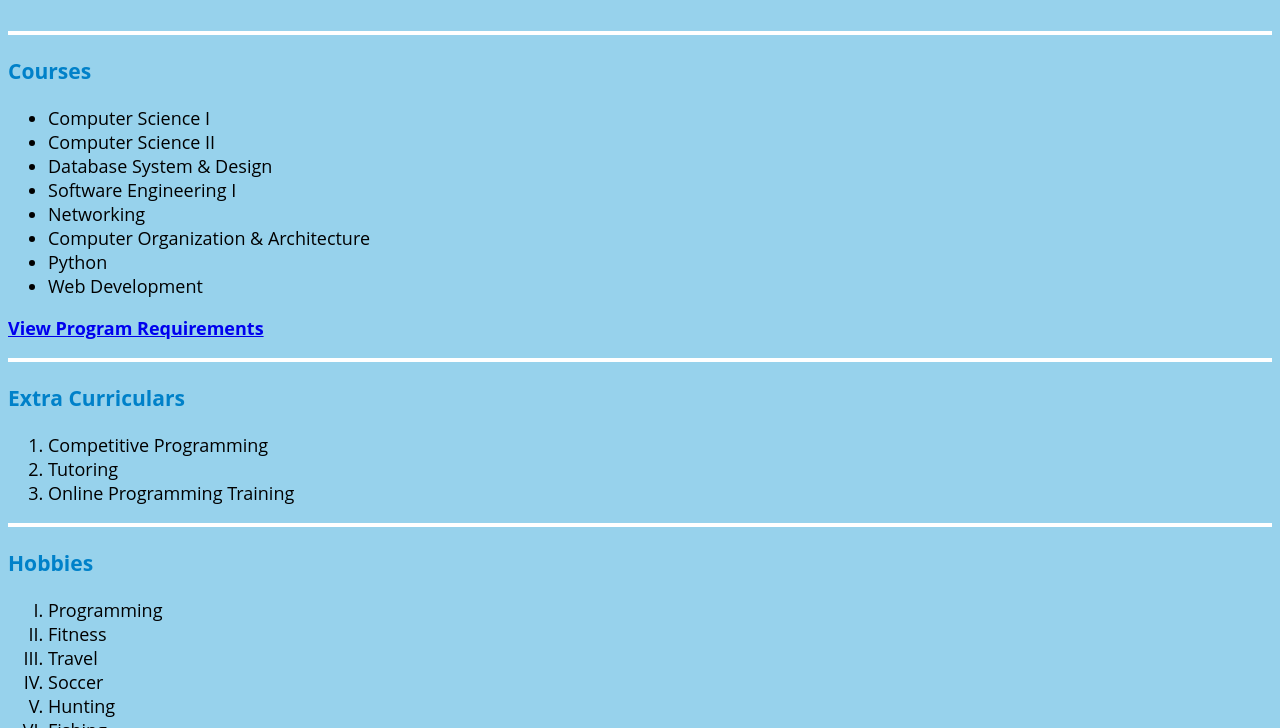
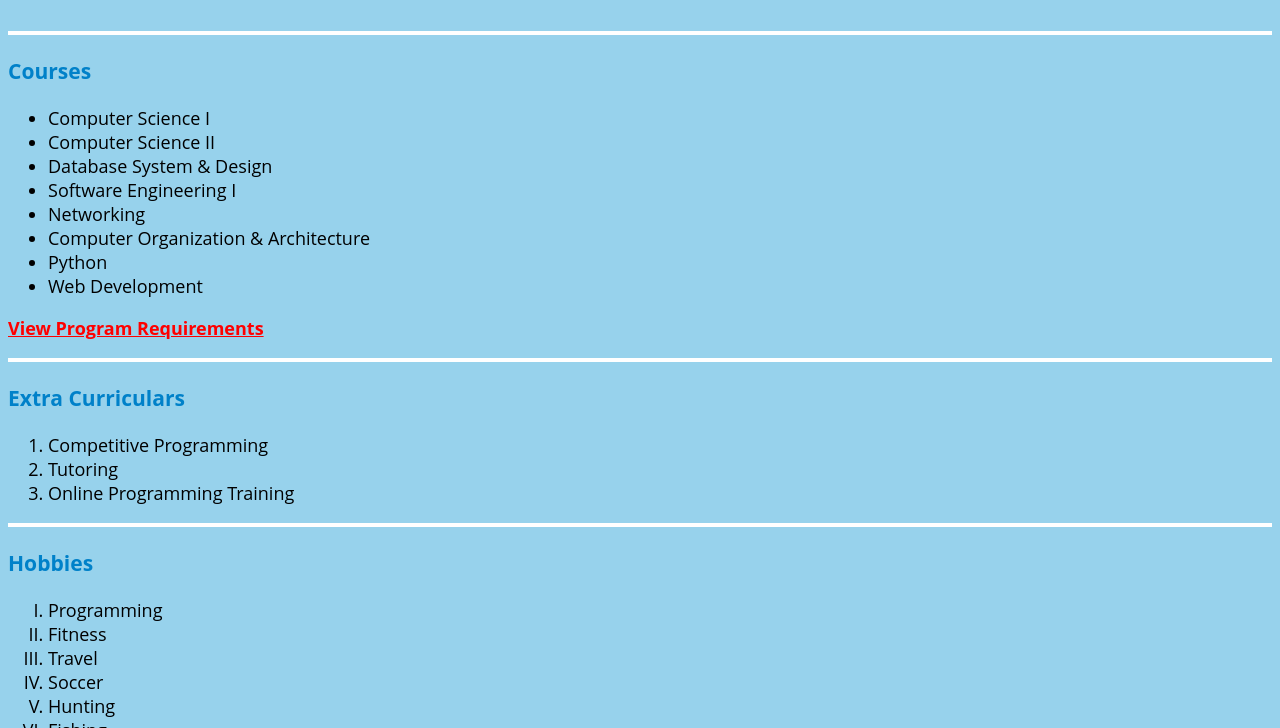
Before and after one commit to zachschm/pw, a plain HTML site: page index.html in a window 1280 px wide. In both pictures the pointer is over the link "View Program Requirements". Shown: the part 739-1467 px from the top of the page. Drawn offline with Linux system fonts and the light colour scheme.

Commit message:
Updated :hover on hyperlinks

```diff
--- a/styles.css
+++ b/styles.css
@@ -1,4 +1,17 @@
 
+/*  Tag selectors should be used broadly
+    ID = can only be used once throughout an entire css / html file
+         should be used sparingly or never should be used
+    Class = Group of related items, can be used as many times as required
+            ID can the be used within classes to alter individual items
+            Multiple different ID's can be used but not the same id multiple
+            times. The same html element can only contain one ID as well.
+            However, Multiple classes can be used within the same html element
+
+    Both of these items will both over ride general css code for example
+    the body selector below will be overridden if the body has a class
+    or id specifying alternative details.
+ */
 body
 {
     background-color: #97D2EC;
@@ -34,3 +47,11 @@ h3
 {
     color: #0081C9;
 }
+/*
+This is a sudo class that effects certain actions,
+for example :hover is the most popular that effects only
+when the mouse is hovering over a certain element.
+ */
+a:hover{
+    color: red;
+}
```
